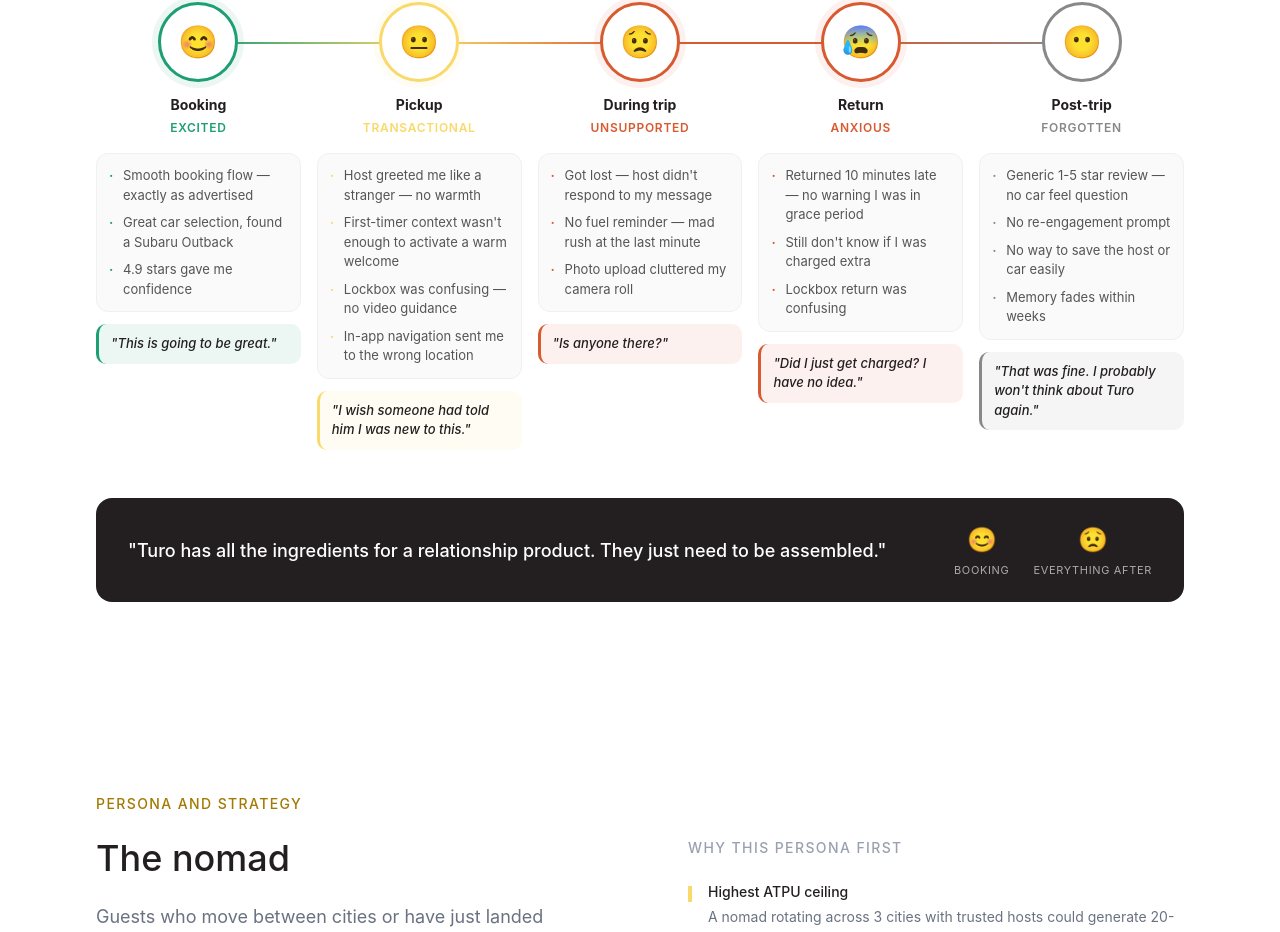
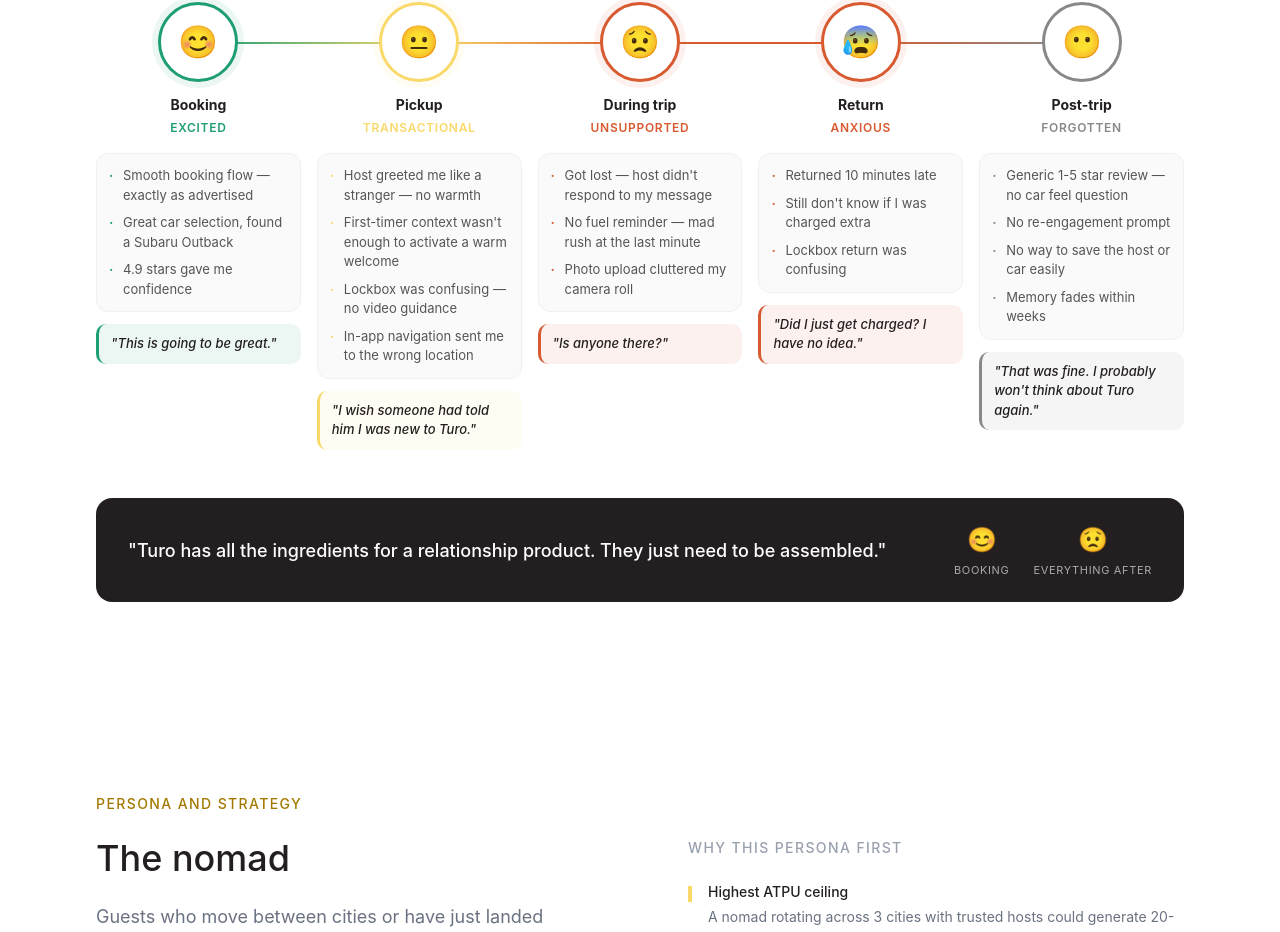
Before and after one commit to kmukherj-pm/turo-case-study, a React (Vite) app: page / in a window 1280 px wide. Shown: the part 2764-3696 px from the top of the page. Built offline with nearby package versions, Linux system fonts and the light colour scheme.

Commit message:
update customer journey content

```diff
--- a/src/components/CustomerJourney.jsx
+++ b/src/components/CustomerJourney.jsx
@@ -22,7 +22,7 @@
       'Lockbox was confusing — no video guidance',
       'In-app navigation sent me to the wrong location',
     ],
-    quote: '"I wish someone had told him I was new to this."',
+    quote: '"I wish someone had told him I was new to Turo."',
   },
   {
     stage: 'During trip',
@@ -42,7 +42,7 @@
     feeling: 'Anxious',
     color: '#D85A30',
     observations: [
-      'Returned 10 minutes late — no warning I was in grace period',
+      'Returned 10 minutes late',
       'Still don\'t know if I was charged extra',
       'Lockbox return was confusing',
     ],
```
